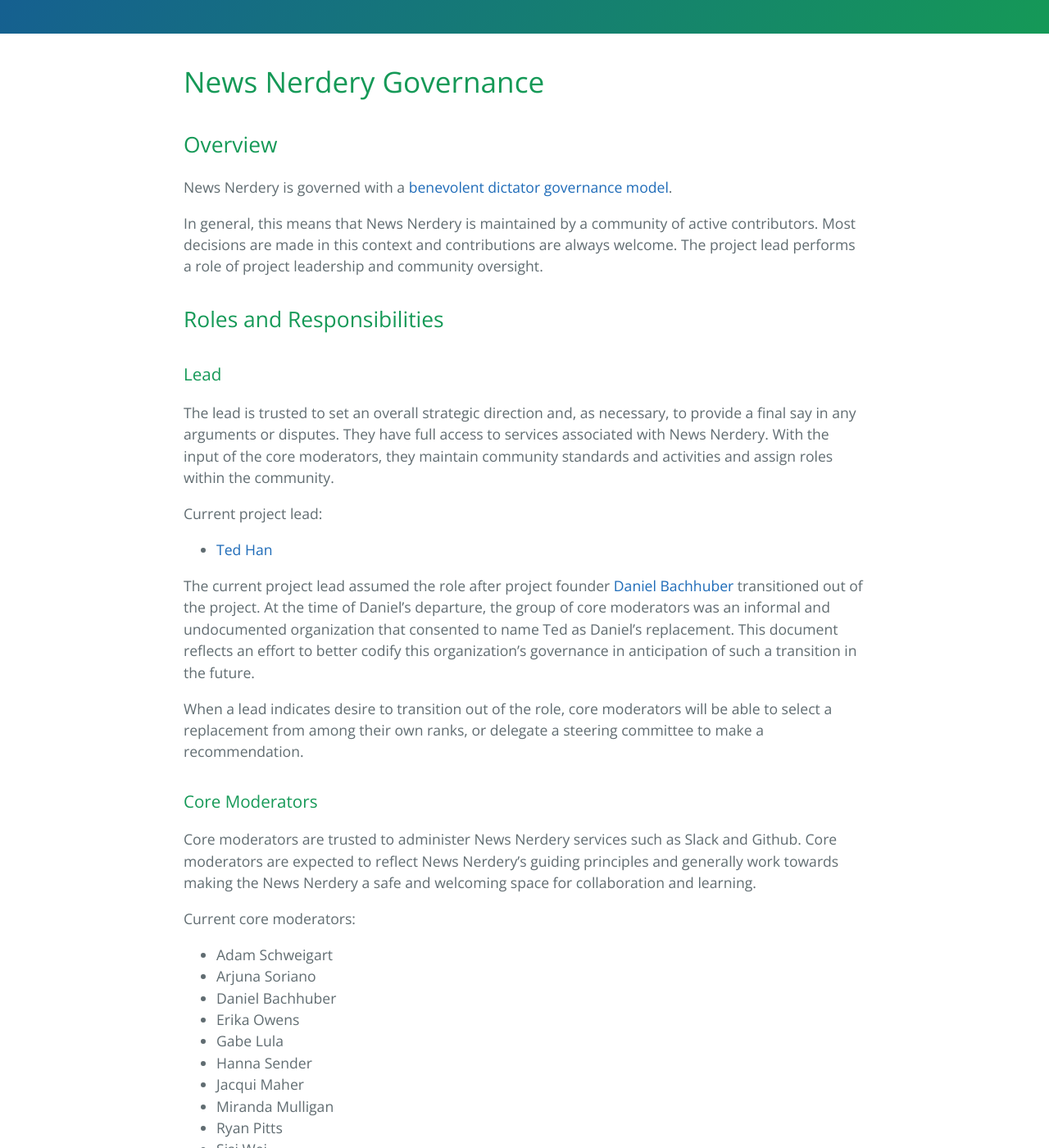
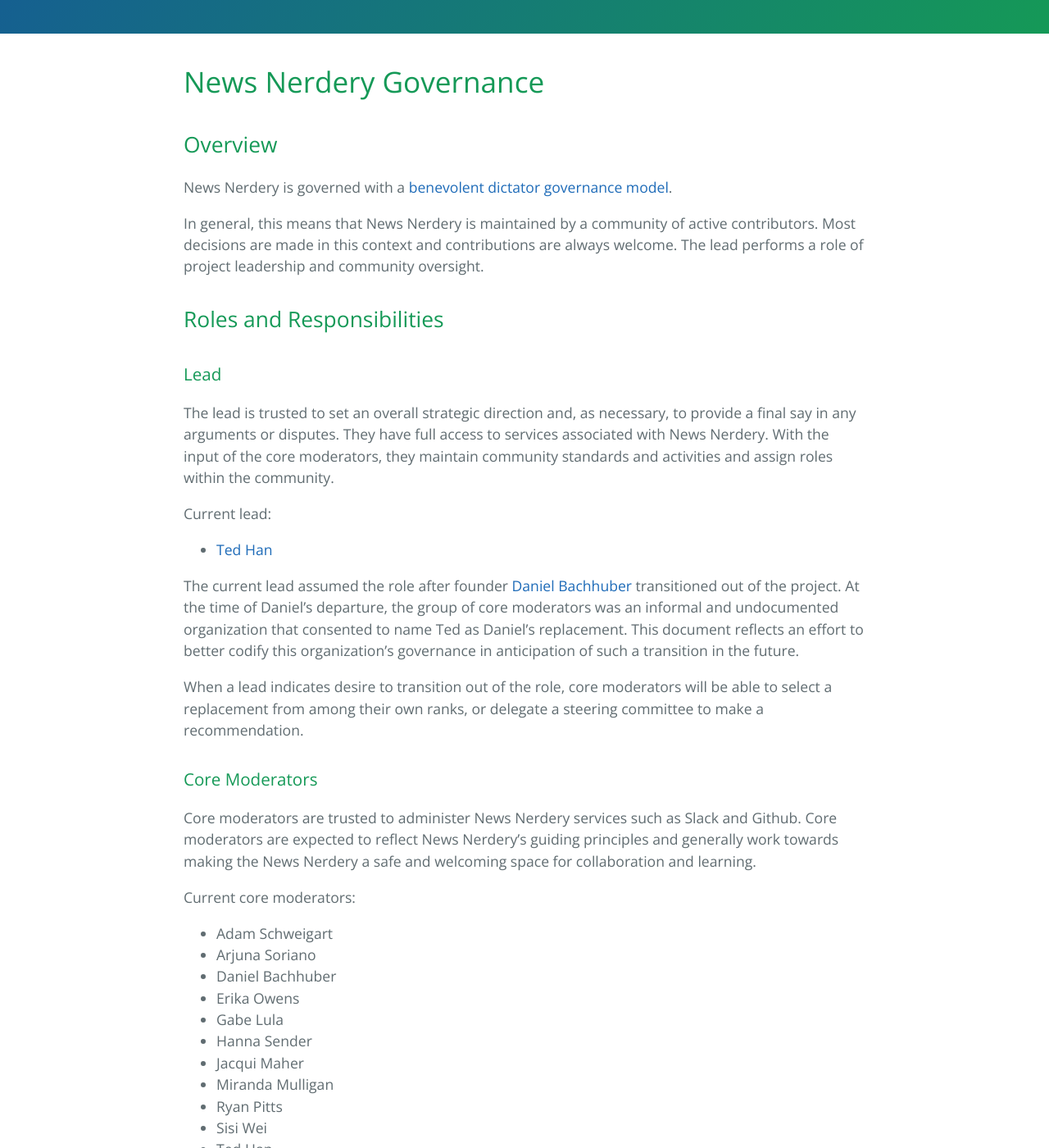
Before and after one commit to newsnerdery/newsnerdery, a Jekyll site: the page built from meta/governance.md, in a window 1280 px wide and 1400 px high, scrolled down 342 px. Shown: the whole window at 82% size. Built offline with Jekyll 4.4.1, drawn with Linux system fonts in a browser that asks for light colours; our own code applies the rules of GitHub Pages for plain Markdown files; some of the changed text lies outside the part shown.

```diff
--- a/meta/governance.md
+++ b/meta/governance.md
@@ -4,7 +4,7 @@
 
 News Nerdery is governed with a [benevolent dictator governance model](http://producingoss.com/en/benevolent-dictator.html).
 
-In general, this means that News Nerdery is maintained by a community of active contributors. Most decisions are made in this context and contributions are always welcome. The project lead performs a role of project leadership and community oversight.
+In general, this means that News Nerdery is maintained by a community of active contributors. Most decisions are made in this context and contributions are always welcome. The lead performs a role of project leadership and community oversight.
 
 ## Roles and Responsibilities
 
@@ -12,11 +12,11 @@ In general, this means that News Nerdery is maintained by a community of active
 
 The lead is trusted to set an overall strategic direction and, as necessary, to provide a final say in any arguments or disputes. They have full access to services associated with News Nerdery. With the input of the core moderators, they maintain community standards and activities and assign roles within the community.
 
-Current project lead:
+Current lead:
 
 * [Ted Han](https://twitter.com/knowtheory/)
 
-The current project lead assumed the role after project founder [Daniel Bachhuber](https://twitter.com/danielbachhuber) transitioned out of the project. At the time of Daniel's departure, the group of core moderators was an informal and undocumented organization that consented to name Ted as Daniel's replacement. This document reflects an effort to better codify this organization's governance in anticipation of such a transition in the future.
+The current lead assumed the role after founder [Daniel Bachhuber](https://twitter.com/danielbachhuber) transitioned out of the project. At the time of Daniel's departure, the group of core moderators was an informal and undocumented organization that consented to name Ted as Daniel's replacement. This document reflects an effort to better codify this organization's governance in anticipation of such a transition in the future.
 
 When a lead indicates desire to transition out of the role, core moderators will be able to select a replacement from among their own ranks, or delegate a steering committee to make a recommendation.
 
```
Also changed, not shown: other parts of meta/governance.md (+8 -0 lines).
